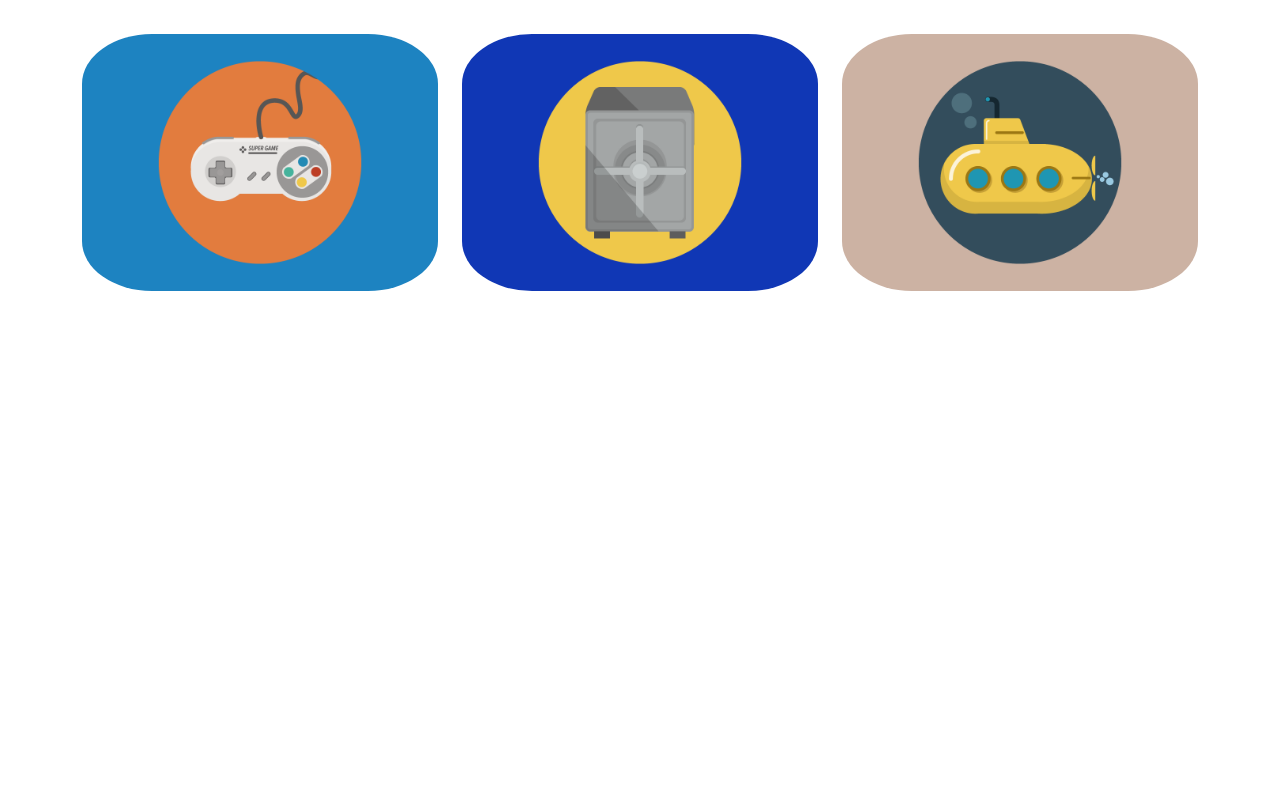
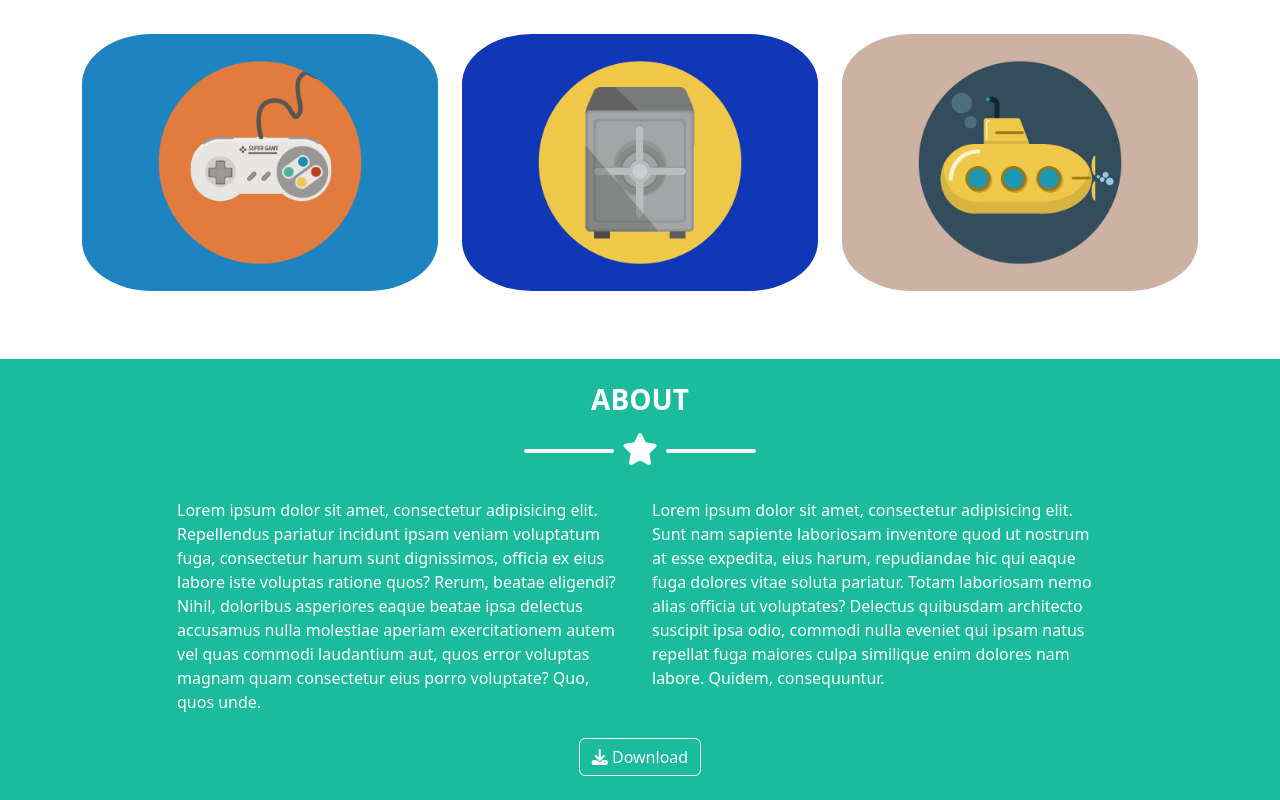
Before and after one commit to AndreaBevilacqua/html-css-bootstrap-freelancer, a plain HTML site: page index.html in a window 1280 px wide. Shown: the part 1217-2017 px from the top of the page. Before the commit the page ends 1576 px from the top, so only its background shows below. Drawn offline with nearby package versions, Linux system fonts and the light colour scheme.

Commit message:
added about section

```diff
--- a/index.html
+++ b/index.html
@@ -96,19 +96,30 @@
       </section>
 
       <!-- About -->
-      <section class="about">
-        <div class="container">
+      <section class="about text-white bg-color-aqua">
+        <div class="container text-center">
            <div class="row">
-                <div class="col"></div>
+                <div class="col">
+                  <h3 class="main-title text-uppercase py-4 fw-bold">about</h3>
+                  <div class="star-divider d-flex justify-content-center">
+                    <div class="line bg-light"></div>
+                    <i class="fa-solid fa-star fa-2xl pb-5 px-2"></i>
+                    <div class="line bg-light"></div>
+                  </div>
+                </div>
            </div>
 
            <div class="row justify-content-center">
-                <div class="col-10 col-md-5"></div>
-                <div class="col-10 col-md-5"></div>
+                <div class="col-10 col-md-5 text-start">Lorem ipsum dolor sit amet, consectetur adipisicing elit. Repellendus pariatur incidunt ipsam veniam voluptatum fuga, consectetur harum sunt dignissimos, officia ex eius labore iste voluptas ratione quos? Rerum, beatae eligendi?
+                Nihil, doloribus asperiores eaque beatae ipsa delectus accusamus nulla molestiae aperiam exercitationem autem vel quas commodi laudantium aut, quos error voluptas magnam quam consectetur eius porro voluptate? Quo, quos unde.</div>
+                <div class="col-10 col-md-5 text-start">Lorem ipsum dolor sit amet, consectetur adipisicing elit. Sunt nam sapiente laboriosam inventore quod ut nostrum at esse expedita, eius harum, repudiandae hic qui eaque fuga dolores vitae soluta pariatur.
+                Totam laboriosam nemo alias officia ut voluptates? Delectus quibusdam architecto suscipit ipsa odio, commodi nulla eveniet qui ipsam natus repellat fuga maiores culpa similique enim dolores nam labore. Quidem, consequuntur.</div>
            </div>
 
-           <div class="row">
-                <div class="col"></div>
+           <div class="row py-4">
+                <div class="col">
+                  <button type="button" class="btn btn-outline-light"><i class="fa-solid fa-download" style="color: #ffffff;"></i> Download</button>
+                </div>
            </div>
         </div>
      </section>
```
